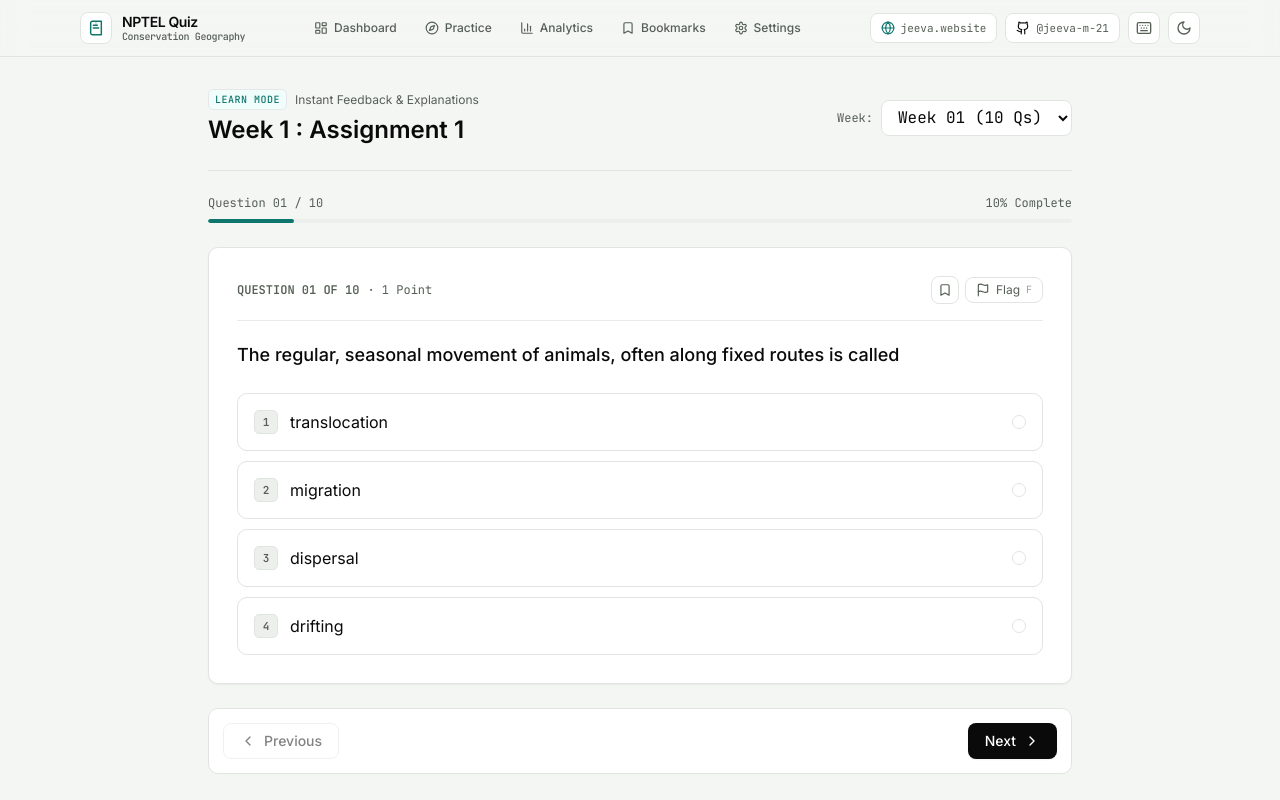
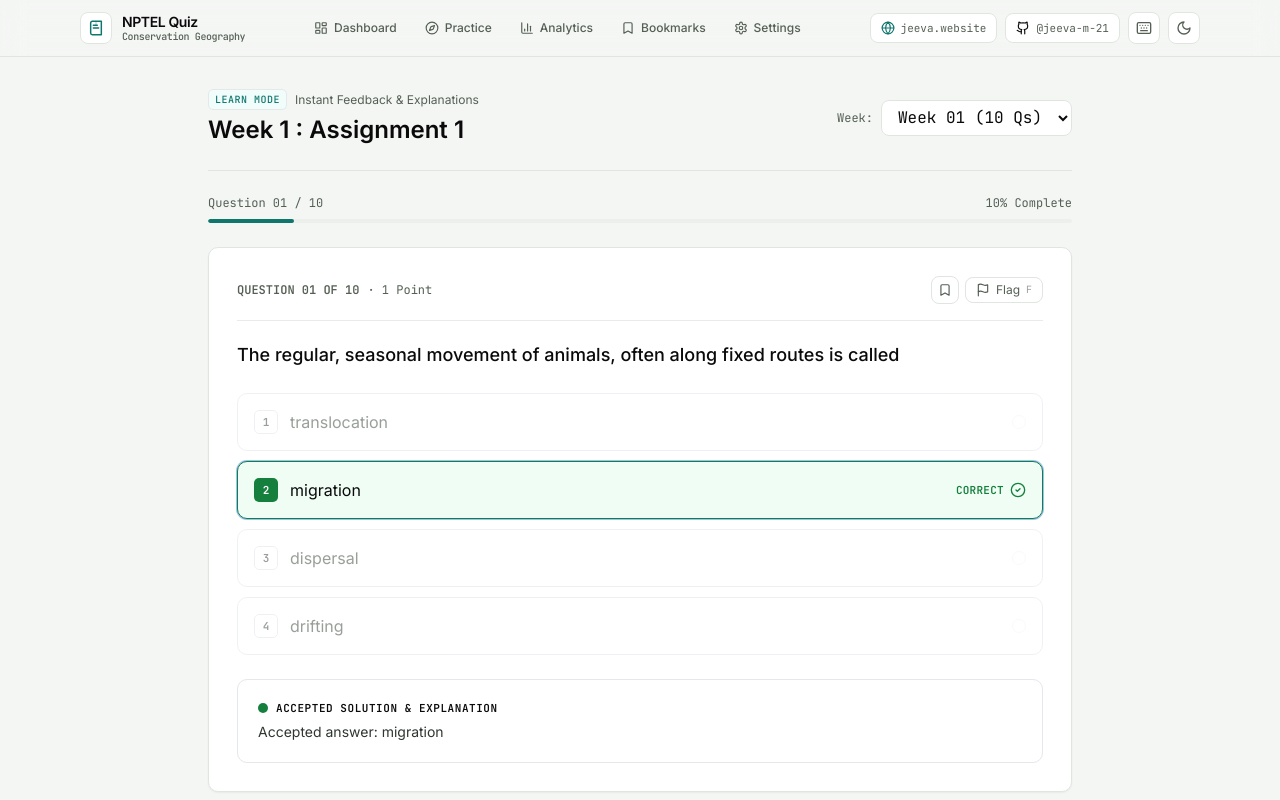
Before and after one commit to jeeva-m-21/conservation-economics, a Next.js app: page /learn in a window 1280 px wide. Shown: the top 800 px of the page. Built offline with nearby package versions, Linux system fonts and the light colour scheme.

Commit message:
fix: correct w12-q002 answer to 1500m & revert learn mode to show answers at first

```diff
--- a/json/week12.json
+++ b/json/week12.json
@@ -26,7 +26,7 @@
         "2000 m"
       ],
       "answer": [
-        0
+        2
       ]
     },
     {
--- a/questions/week-12.json
+++ b/questions/week-12.json
@@ -26,7 +26,7 @@
         "2000 m"
       ],
       "answer": [
-        0
+        2
       ]
     },
     {
--- a/src/app/learn/page.tsx
+++ b/src/app/learn/page.tsx
@@ -160,6 +160,7 @@ function LearnContent() {
           onSelectOption={handleSelect}
           onToggleFlag={() => {}}
           showFeedback={true}
+          revealImmediate={true}
           isBookmarked={questionStats[currentRawQ.id]?.bookmarked}
           onToggleBookmark={() => toggleBookmark(currentRawQ.id)}
         />
--- a/src/components/quiz/QuestionCard.tsx
+++ b/src/components/quiz/QuestionCard.tsx
@@ -11,7 +11,8 @@ export interface QuestionCardProps {
   totalQuestions: number;
   onSelectOption: (originalIndex: number) => void;
   onToggleFlag: () => void;
-  showFeedback?: boolean; // If true, reveals correct vs wrong (Learn & Review modes)
+  showFeedback?: boolean; // If true, reveals feedback after user answers (Practice mode)
+  revealImmediate?: boolean; // If true, reveals correct answer and explanation immediately at first (Learn mode)
   isBookmarked?: boolean;
   onToggleBookmark?: () => void;
 }
@@ -23,6 +24,7 @@ export function QuestionCard({
   onSelectOption,
   onToggleFlag,
   showFeedback = false,
+  revealImmediate = false,
   isBookmarked = false,
   onToggleBookmark,
 }: QuestionCardProps) {
@@ -61,10 +63,11 @@ export function QuestionCard({
 
   const hasAnswered = question.userSelected.length > 0;
   const isCorrect =
-    showFeedback &&
     hasAnswered &&
     question.userSelected.length === question.answer.length &&
     question.userSelected.every((idx) => question.answer.includes(idx));
+
+  const shouldReveal = (showFeedback && hasAnswered) || revealImmediate;
 
   return (
     <div className="w-full bg-surface rounded-card border border-border p-5 md:p-7 shadow-sm">
@@ -142,7 +145,7 @@ export function QuestionCard({
             "border-border bg-surface hover:border-ink-muted/60 text-ink";
           let keyBadgeStyle = "bg-raised text-ink-muted border-border";
 
-          if (showFeedback && hasAnswered) {
+          if (shouldReveal) {
             if (isAcceptedCorrect) {
               optionStyle =
                 "border-status-correct bg-status-correct-bg text-ink ring-1 ring-status-correct/30 shadow-xs";
@@ -189,7 +192,7 @@ export function QuestionCard({
               </div>
 
               {/* Status Indicator Icon */}
-              {showFeedback && hasAnswered ? (
+              {shouldReveal ? (
                 isAcceptedCorrect ? (
                   <div className="flex items-center gap-1.5 text-xs font-semibold text-status-correct shrink-0">
                     <span className="hidden sm:inline text-[11px] font-mono tracking-wide uppercase">Correct</span>
@@ -218,10 +221,10 @@ export function QuestionCard({
       </div>
 
       {/* Immediate Learn & Practice Mode Feedback Accordion */}
-      {showFeedback && hasAnswered && (
+      {shouldReveal && (
         <div
           className={`mt-6 p-4 md:p-5 rounded-card border text-sm animate-in fade-in slide-in-from-top-1 duration-150 ${
-            isCorrect
+            !hasAnswered || isCorrect
               ? "bg-status-correct-bg/60 border-status-correct/30 text-ink"
               : "bg-status-wrong-bg/60 border-status-wrong/30 text-ink"
           }`}
@@ -229,11 +232,15 @@ export function QuestionCard({
           <div className="flex items-center gap-2 font-semibold text-xs tracking-tight mb-1.5">
             <span
               className={`w-2.5 h-2.5 rounded-full ${
-                isCorrect ? "bg-status-correct" : "bg-status-wrong"
+                !hasAnswered || isCorrect ? "bg-status-correct" : "bg-status-wrong"
               }`}
             />
             <span className="font-mono text-[11px] uppercase tracking-wider">
-              {isCorrect ? "Correct Solution" : "Incorrect Selection"}
+              {!hasAnswered
+                ? "Accepted Solution & Explanation"
+                : isCorrect
+                ? "Correct Solution"
+                : "Incorrect Selection"}
             </span>
           </div>
           <p className="text-xs md:text-sm text-ink-secondary leading-relaxed mt-1 font-sans">
--- a/src/data/questions/week-12.json
+++ b/src/data/questions/week-12.json
@@ -26,7 +26,7 @@
         "2000 m"
       ],
       "answer": [
-        0
+        2
       ]
     },
     {
```
Also changed, not shown: src/data/manifest.json, 2 other files (tests, documents, lock files or other folders).
